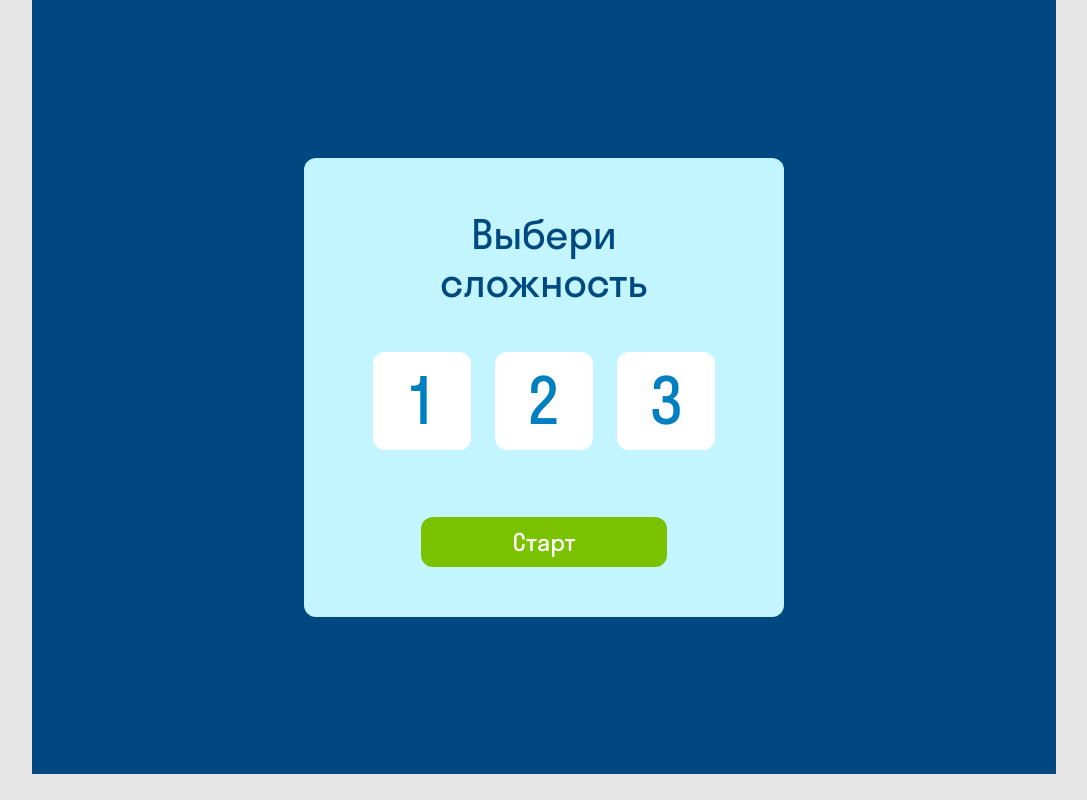
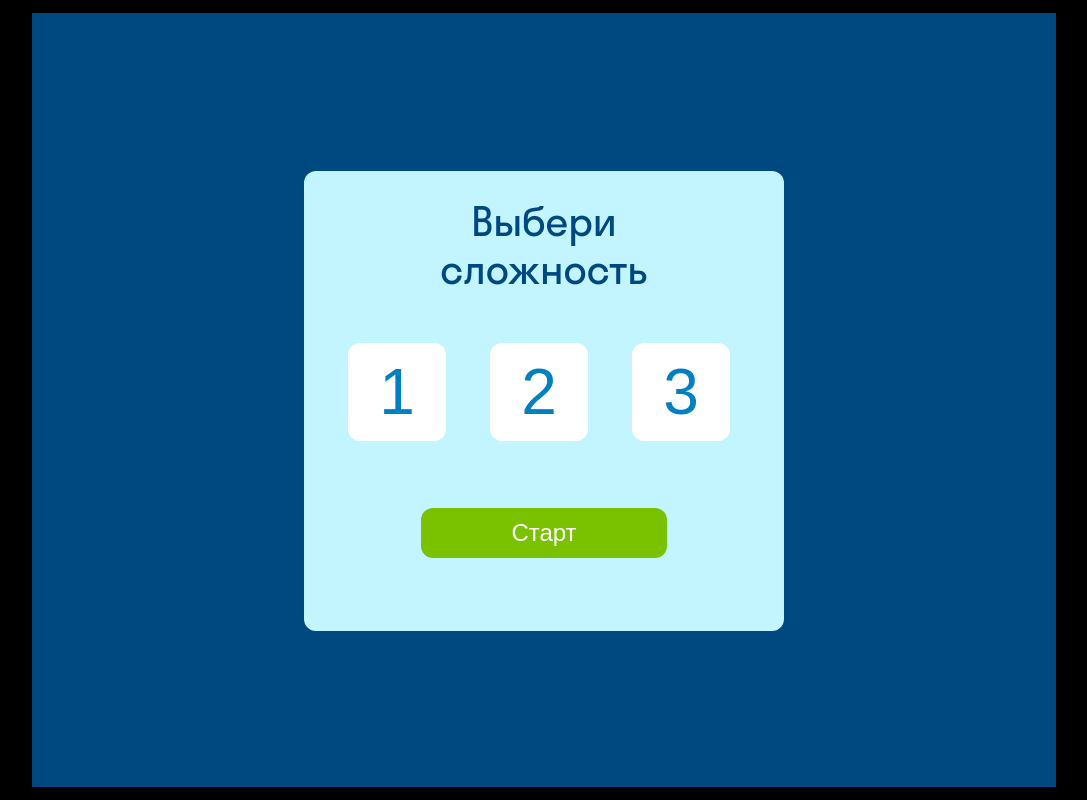
Before and after one commit to nata2864/CARDS, a plain HTML site: page index.html in a window 1280 px wide. Shown: the whole page, without its empty margins (96-1183 px from the left). Drawn offline with Linux system fonts and the light colour scheme.

Commit message:
Отрисовывается уровень сложности в js

```diff
--- a/index.html
+++ b/index.html
@@ -1,41 +1,24 @@
 <!DOCTYPE html>
-<html lang="ru">
-<head>
-    <meta charset="UTF-8">
-    <meta http-equiv="X-UA-Compatible" content="IE=edge">
-    <meta name="viewport" content="width=device-width, initial-scale=1.0">
-    <title>Главная страница</title>
-    <link rel="stylesheet" href="./ui-kit.css" />
-    <link rel="stylesheet" href="./style.css" />
+<html lang="en">
+    <head>
+        <meta charset="UTF-8" />
+        <meta http-equiv="X-UA-Compatible" content="IE=edge" />
+        <meta name="viewport" content="width=device-width, initial-scale=1.0" />
+        <link rel="stylesheet" href="style.css" />
+        <link rel="stylesheet" href="./ui-kit.css" />
+        <title>Найди пару</title>
+    </head>
+    <body>
+        <main>
+            <div class="gamefield">
+                <section class="game-section">
+                    <div class="modal"></div>
+                    <div class="game-section-cards__container"></div>
+                </section>
 
-</head>
-<body >
-    <div class="items center">
-        <div class="item ">
-             <div class="infoboard ">
-                  <div class="level">
-                        <div class="namebox">
-                            <h2 class="nametext">Выбери сложность</h2>
-                        </div>
-                        <div class="levelnumbers">
-                            <div class="levenumber levenumber_1">
-                                <h1 class="number">1</h1>
-                            </div>
-                            <div class="levenumber levenumber_2">
-                                <h1 class="number">2</h1>
-                            </div>
-                            <div class="levenumber levenumber_3">
-                                <h1 class="number">3</h1>
-                            </div>
-                        </div>
-                        <div class="button">
-                            <div class="namebutton">
-                                <a class="button_link" href="#">Старт</a>
-                            </div>
-                        </div>
-                  </div>
-             </div>
-        </div>
-     </div>
-</body>
+            </div>
+
+        </main>
+        <script type="module" src="./js/index.js"></script>
+    </body>
 </html>
--- /dev/null
+++ b/js/gamemenu.js
@@ -0,0 +1,50 @@
+export const createGameMenu = () => {
+
+    const title = document.createElement('h2')
+    // Находим здесь контейнер
+        const gameSection = document.querySelector('.modal')
+    // Чистим результат и прошедший выбор и ресуем первую страницу
+        gameSection.innerHTML = ''
+        title.textContent = 'Выбери сложность'
+        title.classList.add('title')
+
+        const level1 = document.createElement('button')
+    // Здесь присвоили класс кнопке
+        level1.classList.add('levelnumber', 'levelnumbers')
+    // Здесь написали ее номер
+        level1.textContent = 1
+
+        const level2 = document.createElement('button')
+        level2.classList.add('levelnumber', 'levelnumbers')
+        level2.textContent = 2
+
+        const level3 = document.createElement('button')
+        level3.classList.add('levelnumber', 'levelnumbers')
+        level3.textContent = 3
+
+        const buttonStart = document.createElement('button')
+        buttonStart.classList.add('startbtn')
+        buttonStart.textContent = 'Старт'
+    // Аппендим
+        gameSection.append(title, level1, level2, level3, buttonStart)
+
+    // Здесь задается класс нажатой или не нажатой кнопке
+    // Если кнопка нажата то она выделяется и наоборот
+    const chooseDifficult = document.querySelectorAll(
+        '.levelnumber'
+    )
+    for (const chooseButtonElement of chooseDifficult) {
+        chooseButtonElement.addEventListener('click', () => {
+            chooseDifficult.forEach((el) =>
+                el.classList.remove('startbtn_checked')
+            )
+            chooseButtonElement.classList.add(
+                'startbtn_checked'
+            )
+
+            const difficult = chooseButtonElement.textContent
+            buttonStart.addEventListener('click', () => console.log('HI'))
+        })
+    }
+
+}
--- /dev/null
+++ b/js/index.js
@@ -0,0 +1,8 @@
+import { createGameMenu } from "./gamemenu.js";
+
+const cardsApp = () => {
+
+    createGameMenu();
+}
+
+cardsApp();
--- a/style.css
+++ b/style.css
@@ -12,99 +12,97 @@ a {
 }
 
 body {
-  background-color:  #E5E5E5;;
-  display: flex;
-  justify-content: center;
+
+  background-color:  black;
 }
 
-.center {
-  padding-left: calc(50% - 600px);
-  padding-right: calc(50% - 600px);
+/* расположение модального окна по центру*/
+.gamefield{
+  position:fixed;
+  left: 50%;
+  top: 50%;
+  transform: translate(-50%,-50%);
+  background-color: #004980;
+  width: 1024px;
+  height: 774px;
 }
 
-.infoboard {
+* {
+  box-sizing: border-box;
+  margin: 0;
+  padding: 0;
+}
+
+.game-section {
+  padding-top: 158px;
+}
+
+.modal {
+  margin: 0 auto;
+  width: 480px;
+  height: 460px;
+  background-color: #c2f5ff;
+  border-radius: 12px;
+}
+
+.title {
+  margin: 0 auto 1.75rem auto;
   display: flex;
   justify-content: center;
   align-items: center;
-  width: 1024px;
-  height: 774px;
-  background-color: #004980;
+  width: 208px;
+  height: 96px;
+  text-align: center;
+  font-weight: 400;
+  line-height: 48px;
+  color: #004980;
+  padding-top: 3.25rem;
+  font-size: 2.5rem;
 }
 
-.level {
-  display: flex;
-  flex-direction: column;
-  align-items: center;
-  width: 480px;
-  height: 459px;
-  background-color: #C2F5FF;
+
+.levelnumber {
+  cursor: pointer;
+  margin-top: 3rem;
+  margin-left: 2.75rem;
+  gap: 24px;
+  background: #ffffff;
   border-radius: 12px;
-}
-
-.namebox {
-  padding-top:  52px;
-  padding-bottom: 46px;
-  width: 208px;
-  height: 96px;
-
-}
-
-.nametext{
-width: 208px;
-height: 96px;
-font-weight: 400;
-font-size: 40px;
-line-height: 48px;
-text-align: center;
-font-feature-settings: 'pnum' on, 'lnum' on;
-
-color: #004980;
-}
-
-.levelnumbers {
-  display: flex;
-  flex-direction: row;
-  gap: 24px; ;
-  padding-bottom:67px ;
-
-}
-
-.levenumber{
   width: 98px;
   height: 98px;
-  left: 341px;
-  top: 354px;
-  display: flex;
-  align-items: center;
-  text-align: center;
-  background: #FFFFFF;
-  border-radius: 12px;
-}
-
-.number{
-  width: 97px;
+  border: none;
   font-weight: 400;
   font-size: 64px;
   line-height: 72px;
-  color: #0080C1;
+  color: #0080c1;
+
 }
-
-.button {
+.startbtn {
+  cursor: pointer;
+  margin: 4.2rem auto 0 auto;
   display: flex;
   align-items: center;
   justify-content: center;
   width: 246px;
   height: 50px;
-  left: 389px;
-  top: 519px;
-  background: #7AC100;
+  background: #7ac100;
   border-radius: 12px;
+  border: none;
+  font-weight: 400;
+  font-size: 1.5rem;
+  line-height: 32px;
+  color: #ffffff;
 }
 
-.button_link {
-  font-weight: 400;
-  font-size: 24px;
-  line-height: 32px;
-  font-feature-settings: 'pnum' on, 'lnum' on;
-  color: #FFFFFF;
+.startbtn_checked {
+  transform: scale(1.1);
+
 }
+
+.game-section-cards__container {
+  width: 698px;
+  display: flex;
+  flex-wrap: wrap;
+  align-items: center;
+  justify-content: center;
+}
```
Also changed, not shown: assets/fonts/fonts/stratosskyengweb-regular.woff2 (added).
